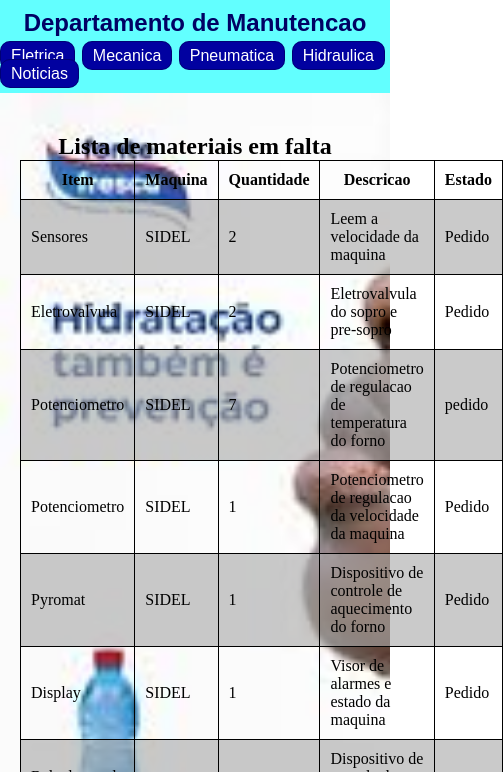
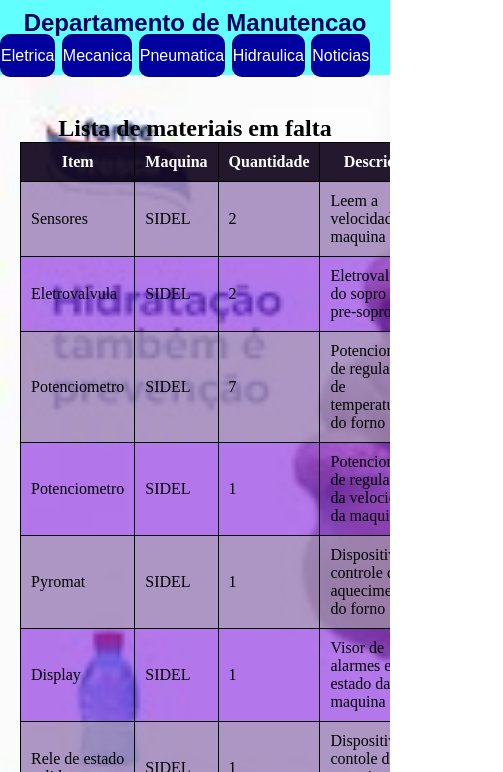
Before and after one commit to Lucaspurepure/projeto-sidel, a plain HTML site: page eletrica.html in a window 390 px wide. Shown: the part 72-844 px from the top of the page, 503 px wide, since content can reach past the window. Drawn offline with Linux system fonts and the light colour scheme.

Commit message:
atualizei o menu e a tabela

```diff
--- a/eletrica.html
+++ b/eletrica.html
@@ -9,6 +9,7 @@
             padding: 0px;
             margin: 0px;
             text-decoration: none;
+
         }
         header {
             background-color: rgba(0, 255, 255, 0.616);
@@ -44,11 +45,27 @@
         header > nav > a:hover {
             background-color: rgb(1, 1, 100);
         }
+        @media (max-width: 768px) {
+            .navbar {
+                flex-direction: column;
+                align-items: center;
+            }
+            .navbar a {
+
+                text-align: center;
+                padding: 12px 0;
+            }
+        }
         main {
             padding-top: 40px;
             padding-left: 20px;
             padding-bottom: 40px;
             padding-right: 20px;
+
+        }
+
+        .table {
+            overflow-x: auto;
         }
         table > tr, th, td {
             border: 1px solid black;
@@ -56,6 +73,11 @@
         }
         table {
             border-collapse: collapse;
+            background-color: rgba(137, 43, 226, 0.637);
+        }
+        .th {
+            background-color: rgba(0, 0, 0, 0.801);
+            color: white;
         }
         tr:nth-child(even) {
             background-color: rgba(169, 169, 169, 0.616);
@@ -93,7 +115,7 @@
                 Departamento de Manutencao
             </h1>
 
-            <nav>
+            <nav class="navbar">
                 <a href="eletrica.html" target="_self">Eletrica</a>
                 <a href="mecanica.html" >Mecanica</a>
                 <a href="pneumatica.html" >Pneumatica</a>
@@ -102,10 +124,10 @@
             </nav>
 
         </header>
-        <main>
+        <main class="table">
             <h2>Lista de materiais em falta</h2>
             <table>
-                <tr>
+                <tr class="th">
                     <th>
                         Item
                     </th>
```
